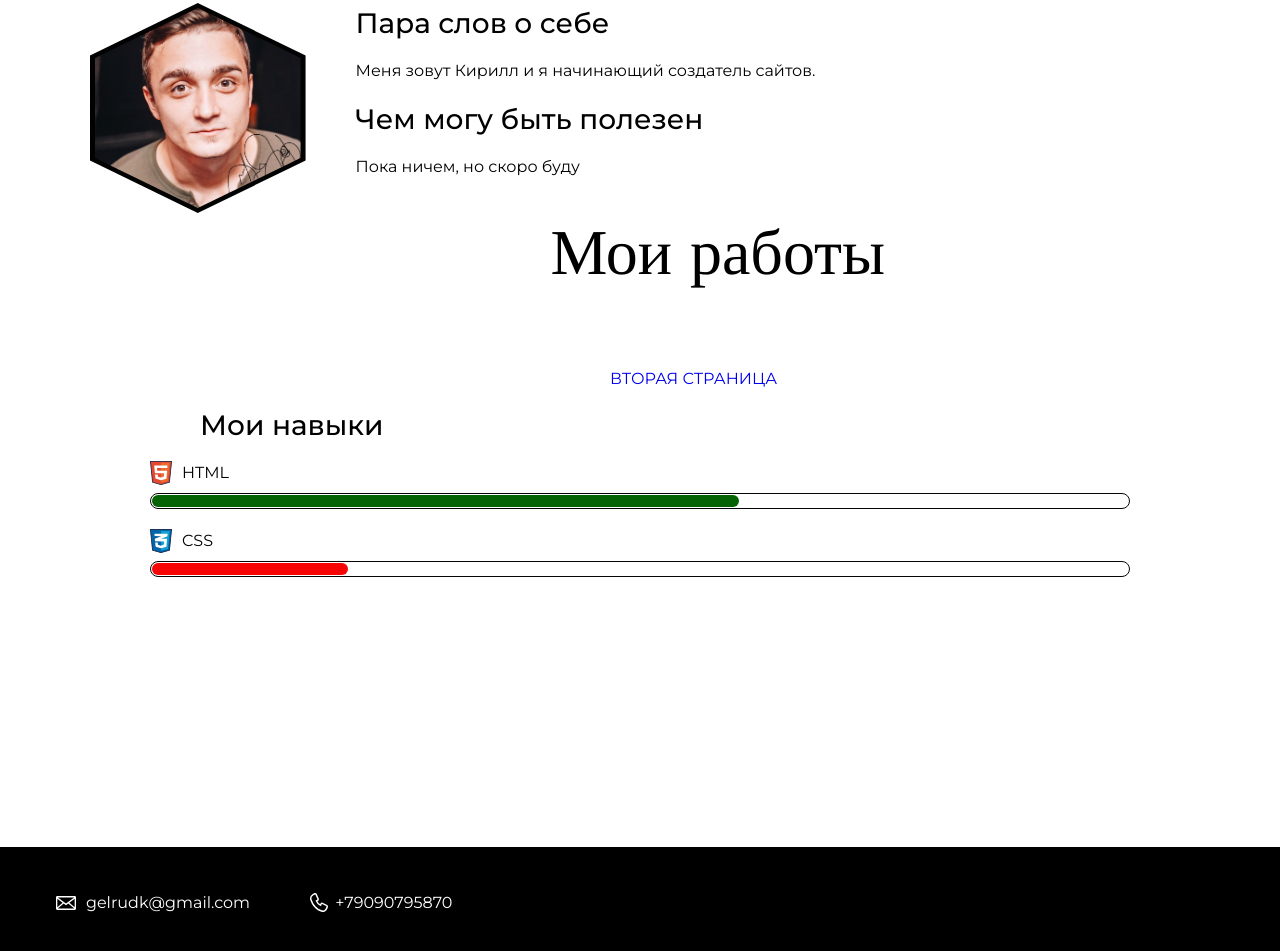
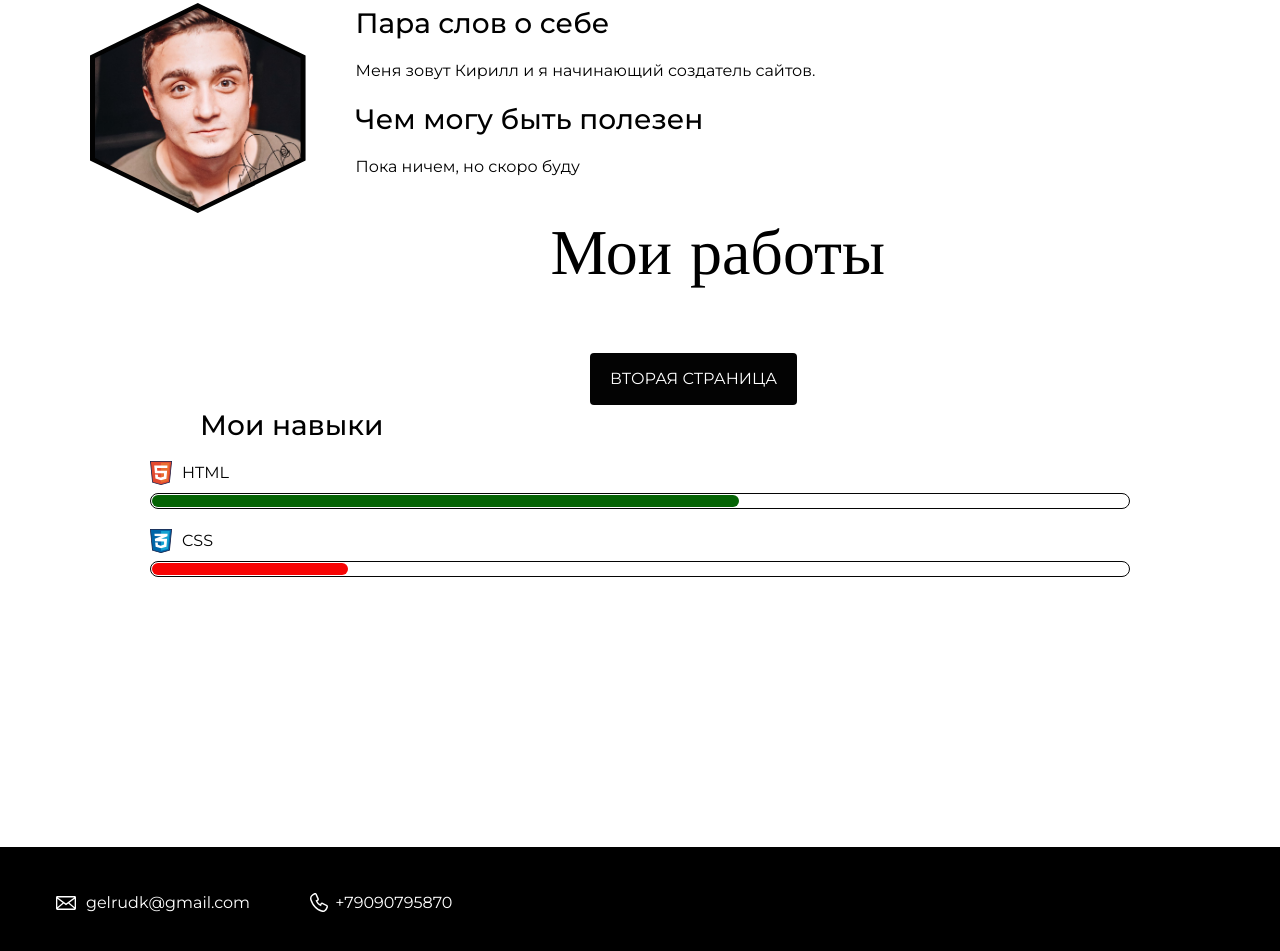
Before and after one commit to gelrudkirill/gelrudkirill, a plain HTML site: page index.html in a window 1280 px wide. Shown: the part 1099-2050 px from the top of the page. Drawn offline with nearby package versions, Linux system fonts and the light colour scheme.

Commit message:
Update style.css

```diff
--- a/style.css
+++ b/style.css
@@ -197,8 +197,8 @@ body {
   text-decoration: none;
   text-transform: uppercase;
   border-radius: 4px;
-  background-color: #black;
-  color: #white;
+  background-color: #030303;
+  color: #ffffff;
 }
 .button1 {
   float: left;
```
